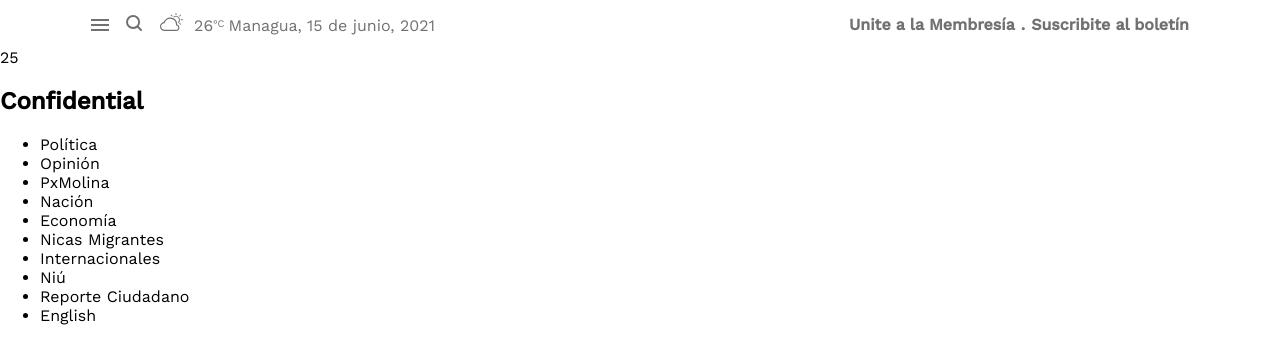
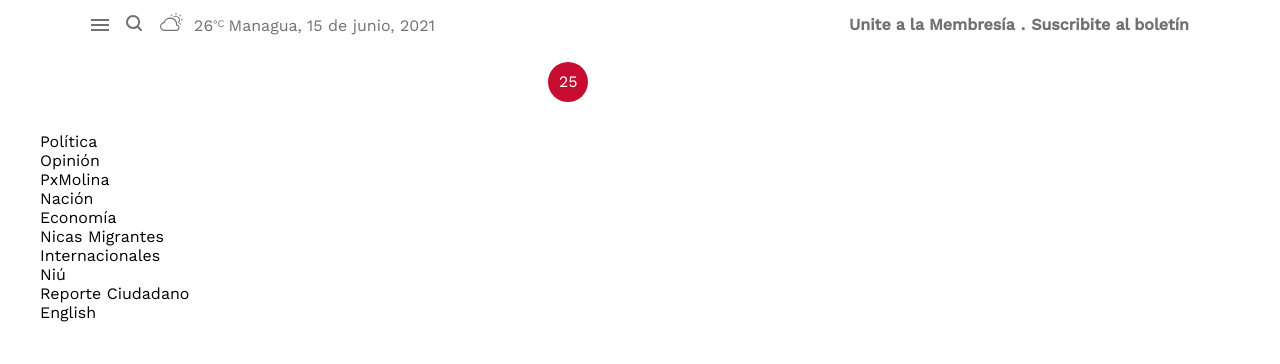
Before and after one commit to GabytaDev/Maquetado-Start-7, a website: page index.html in a window 1280 px wide. Drawn offline with nearby package versions, Linux system fonts and the light colour scheme; a small style sheet from the web is missing.

Commit message:
logo circle

```diff
--- a/index.html
+++ b/index.html
@@ -28,8 +28,8 @@
             </nav>
         </header>
         <section> <!-- menu portada -->
-            <div class="title">
-               <div>25</div> <h1>Confidential</h1>
+            <div class="main-title">
+               <div class="logo-circle">25</div> <h1>Confidential</h1>
             </div>
             <div class="links-menu">
                 <ul>
--- a/reset.scss
+++ b/reset.scss
@@ -4,3 +4,7 @@ body{
     background-color: #ffff;
     font-family: 'Work Sans', sans-serif;
 }
+
+ul, li{
+   list-style: none;
+}
--- a/style.scss
+++ b/style.scss
@@ -53,4 +53,20 @@
     };
     color: $text-secondary-color;
     font-weight: 600;
+};
+
+.main-title{
+    @include center;
+    color: #FFFFFF;
+    .logo-circle{
+        width: 40px;
+        height: 40px;
+        border-color: transparent;
+        border-radius: 50%;
+        background-color: $text-logo-color;
+        margin: 0;
+        display: flex;
+        justify-content: center;
+        align-items: center;
+    }
 }
```
Also changed, not shown: style.css, 1 other file.
